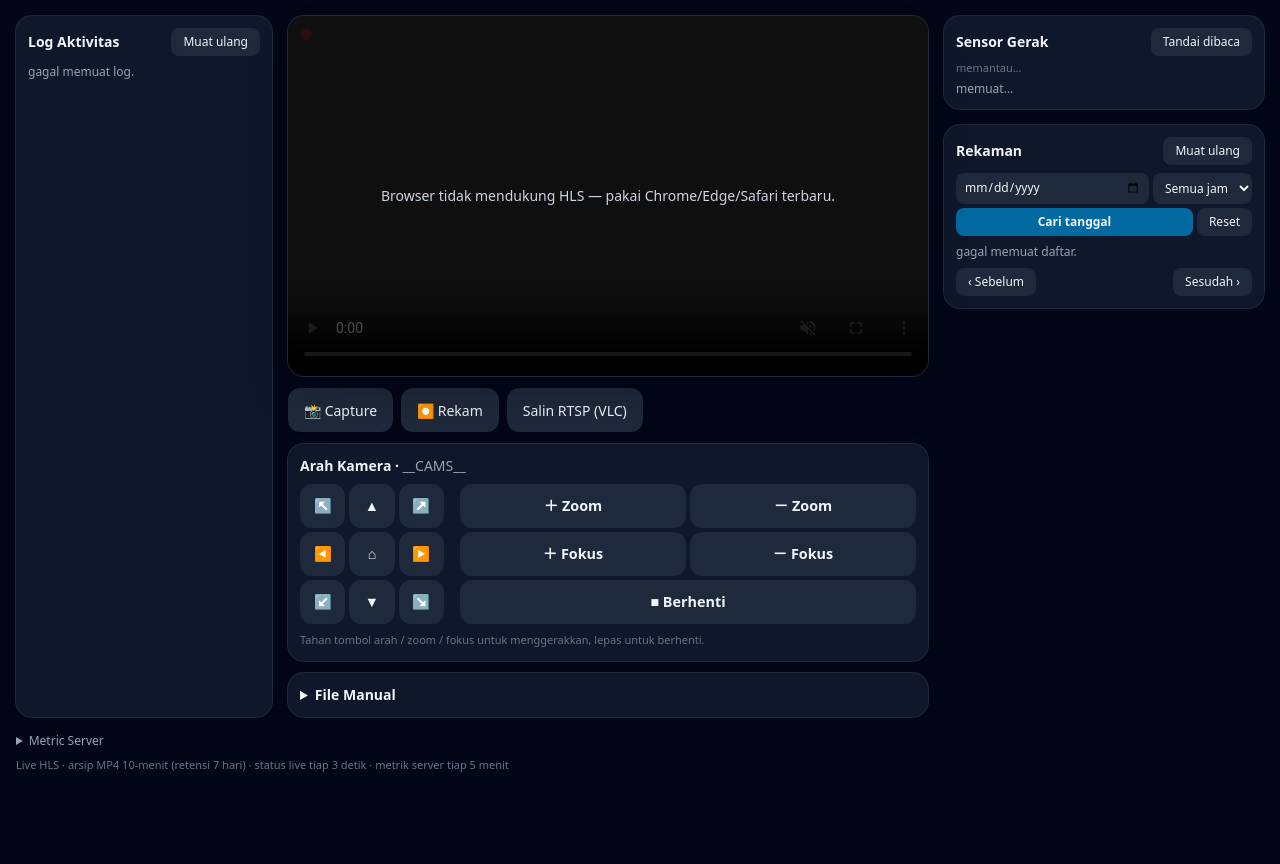
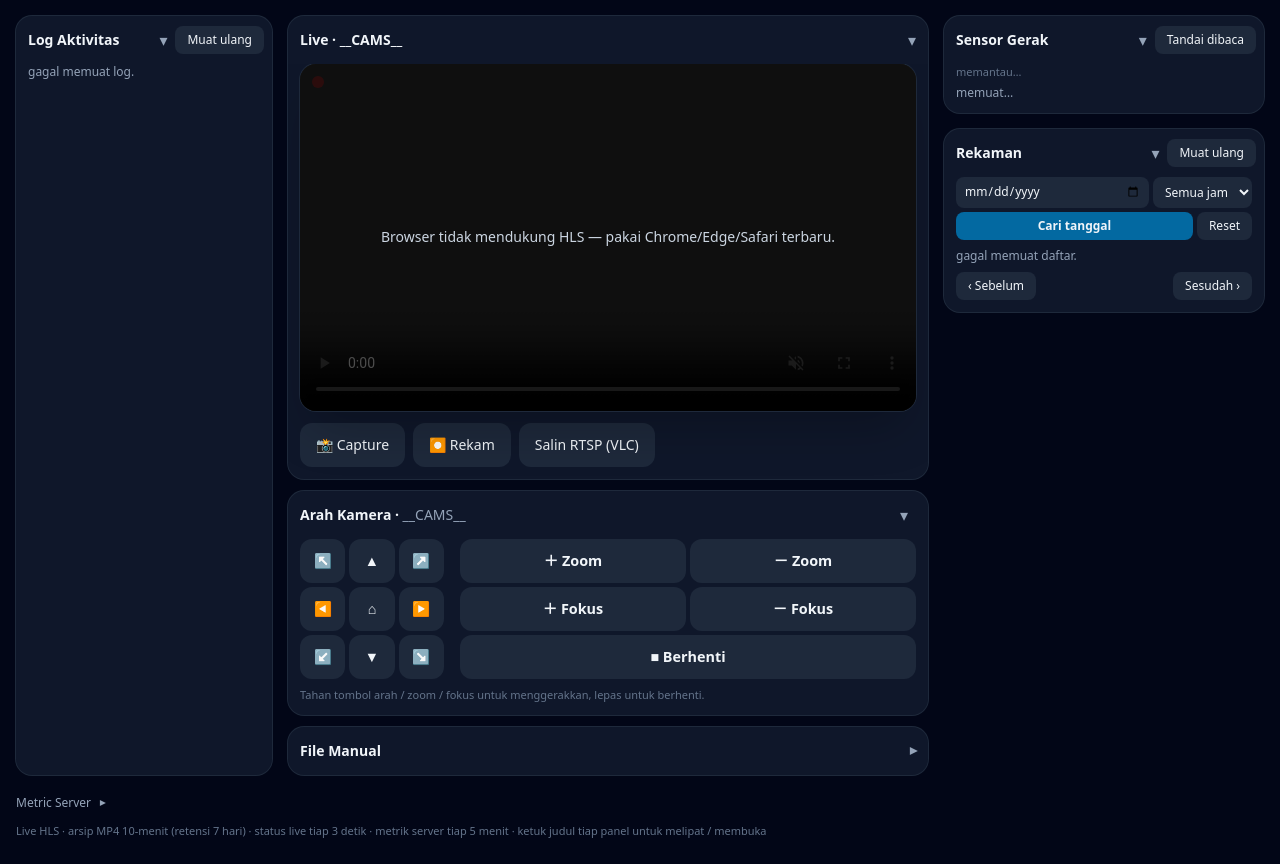
Before and after one commit to benialandra/cctv, a Python web app: template templates/dashboard.html in a window 1280 px wide. Shown: the part 61-925 px from the top of the page. Before the commit the page ends 833 px from the top, so only its background shows below. Run offline with Jinja, Linux system fonts and the light colour scheme; the template is opened without the code that fills it, so the values that code supplies are empty; some libraries are stand-ins or nearby versions.

Commit message:
dashboard: semua panel bisa collapse/expand (state tersimpan per browser)

```diff
--- a/templates/dashboard.html
+++ b/templates/dashboard.html
@@ -20,6 +20,11 @@
 .action-btn:hover{background:#334155}
 .action-btn:disabled{opacity:.5}
 @media (max-width:640px){.action-btn{flex:1 1 45%}}
+.coll-body{display:grid;grid-template-rows:1fr;transition:grid-template-rows .25s ease}
+.coll.closed .coll-body{grid-template-rows:0fr}
+.coll-body>div{overflow:hidden;min-height:0}
+.chev{display:inline-block;transition:transform .2s;color:#94a3b8}
+.coll.closed .chev{transform:rotate(-90deg)}
 </style>
 </head>
 <body class="bg-slate-950 text-slate-100 min-h-screen">
@@ -40,17 +45,30 @@
 </header>
 
 <main class="w-full p-3 md:p-4 flex flex-col xl:flex-row gap-3 md:gap-4">
-  <aside class="shrink-0 rounded-2xl bg-slate-900 ring-1 ring-slate-800 p-3 flex flex-col order-3 xl:order-1 xl:w-64">
-    <div class="flex items-center justify-between mb-2">
-      <h2 class="font-bold text-sm">Log Aktivitas <span id="logCount" class="text-slate-400 font-normal"></span></h2>
+  <aside class="coll shrink-0 rounded-2xl bg-slate-900 ring-1 ring-slate-800 order-3 xl:order-1 xl:w-64" data-coll="log" data-open="1">
+    <div class="flex items-center gap-1 p-2">
+      <button class="flex-1 flex items-center justify-between text-left px-1 py-1" onclick="toggleColl('log')">
+        <span class="font-bold text-sm">Log Aktivitas <span id="logCount" class="text-slate-400 font-normal"></span></span>
+        <span class="chev">▾</span>
+      </button>
       <button onclick="loadLog()" class="text-xs px-3 py-1.5 rounded-lg bg-slate-800 hover:bg-slate-700 transition">Muat ulang</button>
     </div>
+    <div class="coll-body"><div><div class="px-3 pb-3">
       <div id="logList" class="space-y-1 overflow-y-auto pr-1 max-h-[32vh] md:max-h-[40vh] xl:max-h-[72vh] text-xs">
         <p class="text-xs text-slate-400">memuat…</p>
       </div>
+    </div></div></div>
   </aside>
 
   <section class="flex-1 min-w-0 order-1 xl:order-2">
+    <div class="coll rounded-2xl bg-slate-900 ring-1 ring-slate-800" data-coll="live" data-open="1">
+      <div class="flex items-center gap-1 p-2">
+        <button class="flex-1 flex items-center justify-between text-left px-1 py-1" onclick="toggleColl('live')">
+          <span class="font-bold text-sm"><span id="liveTitle">Live</span></span>
+          <span class="chev">▾</span>
+        </button>
+      </div>
+      <div class="coll-body"><div><div class="px-3 pb-3">
         <div class="relative rounded-2xl overflow-hidden bg-black aspect-video shadow-2xl ring-1 ring-slate-800">
           <video id="mainVideo" class="w-full h-full" controls muted autoplay playsinline></video>
           <div id="modeBadge" title="LIVE" class="absolute top-3 left-3 w-3 h-3 rounded-full bg-red-600 pulse-dot pointer-events-none"></div>
@@ -65,11 +83,17 @@
           <button onclick="copyRtsp()" class="action-btn">Salin RTSP (VLC)</button>
           <span id="rtspMsg" class="text-xs text-slate-400 w-full sm:w-auto"></span>
         </div>
-    <div id="ptzPanel" class="mt-3 rounded-2xl bg-slate-900 ring-1 ring-slate-800 p-3">
-      <div class="flex items-center justify-between mb-2">
-        <h3 class="font-bold text-sm">Arah Kamera · <span id="ptzCam" class="text-slate-400 font-normal"></span></h3>
-        <span id="ptzMsg" class="text-xs text-slate-400"></span>
+      </div></div></div>
     </div>
+    <div id="ptzPanel" class="coll mt-3 rounded-2xl bg-slate-900 ring-1 ring-slate-800" data-coll="ptz" data-open="1">
+      <div class="flex items-center gap-1 p-2">
+        <button class="flex-1 flex items-center justify-between text-left px-1 py-1" onclick="toggleColl('ptz')">
+          <span class="font-bold text-sm">Arah Kamera · <span id="ptzCam" class="text-slate-400 font-normal"></span></span>
+          <span class="chev">▾</span>
+        </button>
+        <span id="ptzMsg" class="text-xs text-slate-400 pr-1"></span>
+      </div>
+      <div class="coll-body"><div><div class="px-3 pb-3">
         <div class="flex flex-wrap gap-4 items-start">
           <div class="grid grid-cols-3 gap-1 w-36 shrink-0" id="ptzPad">
             <button data-ptz="up-left" class="ptz-btn" title="Serong kiri atas">↖</button>
@@ -95,32 +119,49 @@
           </div>
         </div>
         <p class="text-[11px] text-slate-500 mt-2">Tahan tombol arah / zoom / fokus untuk menggerakkan, lepas untuk berhenti.</p>
+      </div></div></div>
     </div>
-    <details class="mt-3 rounded-2xl bg-slate-900 ring-1 ring-slate-800 p-3">
-      <summary class="font-bold text-sm cursor-pointer">File Manual <span id="manCount" class="text-slate-400 font-normal"></span></summary>
+    <div class="coll mt-3 rounded-2xl bg-slate-900 ring-1 ring-slate-800" data-coll="manual" data-open="0">
+      <div class="flex items-center gap-1 p-2">
+        <button class="flex-1 flex items-center justify-between text-left px-1 py-1" onclick="toggleColl('manual')">
+          <span class="font-bold text-sm">File Manual <span id="manCount" class="text-slate-400 font-normal"></span></span>
+          <span class="chev">▾</span>
+        </button>
+      </div>
+      <div class="coll-body"><div><div class="px-3 pb-3">
         <p class="text-[11px] text-slate-500 mt-1">Hasil capture & rekaman manual, tersimpan di server (tidak ikut hapus otomatis).</p>
         <div id="manSnaps" class="grid grid-cols-3 sm:grid-cols-4 gap-1 mt-2"></div>
         <div id="manClips" class="space-y-1 mt-2 text-sm"></div>
-    </details>
+      </div></div></div>
+    </div>
   </section>
 
   <div class="flex flex-col gap-3 md:gap-4 shrink-0 min-w-0 order-2 xl:order-3 xl:w-80">
-  <div class="rounded-2xl bg-slate-900 ring-1 ring-slate-800 p-3">
-    <div class="flex items-center justify-between mb-1">
-      <h2 class="font-bold text-sm">Sensor Gerak <span id="motionCount" class="text-slate-400 font-normal"></span></h2>
+  <div class="coll rounded-2xl bg-slate-900 ring-1 ring-slate-800" data-coll="motion" data-open="1">
+    <div class="flex items-center gap-1 p-2">
+      <button class="flex-1 flex items-center justify-between text-left px-1 py-1" onclick="toggleColl('motion')">
+        <span class="font-bold text-sm">Sensor Gerak <span id="motionCount" class="text-slate-400 font-normal"></span></span>
+        <span class="chev">▾</span>
+      </button>
       <button onclick="motionRead()" class="text-xs px-3 py-1.5 rounded-lg bg-slate-800 hover:bg-slate-700 transition">Tandai dibaca</button>
     </div>
+    <div class="coll-body"><div><div class="px-3 pb-3">
       <p id="motionStat" class="text-[11px] text-slate-500 mb-1">memantau…</p>
       <div id="motionList" class="space-y-1 overflow-y-auto pr-1 max-h-[24vh] xl:max-h-[26vh] text-xs">
         <p class="text-xs text-slate-400">memuat…</p>
       </div>
+    </div></div></div>
   </div>
 
-  <aside class="rounded-2xl bg-slate-900 ring-1 ring-slate-800 p-3 flex flex-col">
-    <div class="flex items-center justify-between mb-2">
-      <h2 class="font-bold text-sm">Rekaman <span id="recCount" class="text-slate-400 font-normal"></span></h2>
+  <aside class="coll rounded-2xl bg-slate-900 ring-1 ring-slate-800" data-coll="rec" data-open="1">
+    <div class="flex items-center gap-1 p-2">
+      <button class="flex-1 flex items-center justify-between text-left px-1 py-1" onclick="toggleColl('rec')">
+        <span class="font-bold text-sm">Rekaman <span id="recCount" class="text-slate-400 font-normal"></span></span>
+        <span class="chev">▾</span>
+      </button>
       <button onclick="loadArch()" class="text-xs px-3 py-1.5 rounded-lg bg-slate-800 hover:bg-slate-700 transition">Muat ulang</button>
     </div>
+    <div class="coll-body"><div><div class="px-3 pb-3 flex flex-col">
       <div class="flex gap-1 mb-1">
         <input id="recDate" type="date" class="flex-1 min-w-0 text-xs px-2 py-1.5 rounded-lg bg-slate-800 text-slate-100" title="Tanggal rekaman">
         <select id="recHour" class="text-xs px-2 py-1.5 rounded-lg bg-slate-800 text-slate-100" title="Jam rekaman">
@@ -140,20 +181,28 @@
         <span id="pgInfo" class="text-slate-400"></span>
         <button id="pgNext" onclick="archGoto(1)" class="px-3 py-1.5 rounded-lg bg-slate-800 hover:bg-slate-700 transition">Sesudah ›</button>
       </div>
+    </div></div></div>
   </aside>
   </div>
 </main>
 
-<details class="w-full px-3 md:px-4 pb-2">
-  <summary class="text-xs text-slate-400 cursor-pointer hover:text-slate-200">Metric Server <span id="metUpd" class="text-slate-500"></span></summary>
-  <div class="mt-2 rounded-xl ring-1 ring-slate-800 bg-slate-900 p-3">
+<div class="coll w-full px-3 md:px-4 pb-2" data-coll="metric" data-open="0">
+  <div class="flex items-center gap-1">
+    <button class="flex items-center gap-2 text-left py-1" onclick="toggleColl('metric')">
+      <span class="text-xs text-slate-400">Metric Server <span id="metUpd" class="text-slate-500"></span></span>
+      <span class="chev text-xs">▾</span>
+    </button>
+  </div>
+  <div class="coll-body"><div><div class="pt-1">
+    <div class="rounded-xl ring-1 ring-slate-800 bg-slate-900 p-3">
       <div id="metGrid" class="grid grid-cols-2 sm:grid-cols-3 xl:grid-cols-6 gap-2 text-xs">
         <p class="text-xs text-slate-400">memuat…</p>
       </div>
       <p class="text-[11px] text-slate-500 mt-2">Diperbarui tiap 5 menit agar server tetap adem.</p>
     </div>
-</details>
-<footer class="w-full px-3 md:px-4 pb-6 text-[11px] text-slate-500">Live HLS · arsip MP4 10-menit (retensi 7 hari) · status live tiap 3 detik · metrik server tiap 5 menit</footer>
+  </div></div></div>
+</div>
+<footer class="w-full px-3 md:px-4 pb-6 text-[11px] text-slate-500">Live HLS · arsip MP4 10-menit (retensi 7 hari) · status live tiap 3 detik · metrik server tiap 5 menit · ketuk judul tiap panel untuk melipat / membuka</footer>
 
 <script>
 const CAMS=["__CAMS__"];
@@ -162,6 +211,21 @@ const v=document.getElementById("mainVideo");
 const badge=document.getElementById("modeBadge");
 const msg=document.getElementById("mainMsg");
 let hls=null;
+
+// ---- Panel lipat (collapse/expand), pilihan diingat per browser ----
+function toggleColl(id){
+ const el=document.querySelector('[data-coll="'+id+'"]'); if(!el)return;
+ el.classList.toggle("closed");
+ try{localStorage.setItem("coll_"+id,el.classList.contains("closed")?"0":"1");}catch(e){}
+}
+function initColl(){
+ document.querySelectorAll("[data-coll]").forEach(el=>{
+  const id=el.dataset.coll;
+  let open=el.dataset.open==="1";
+  try{const s=localStorage.getItem("coll_"+id); if(s==="0")open=false; else if(s==="1")open=true;}catch(e){}
+  el.classList.toggle("closed",!open);
+ });
+}
 
 function setBadge(t,live){
  badge.title=live?("LIVE — "+liveCam):t;
@@ -475,6 +539,8 @@ async function loadMotion(){
  }catch(e){}
 }
 
+initColl();
+document.getElementById("liveTitle").textContent="Live · "+liveCam;
 tickClock(); setInterval(tickClock,10000);
 loadArch(); loadLog(); setInterval(loadLog,30000);
 loadMetrics(); setInterval(loadMetrics,300000);
```
Lines whose indentation alone changed are shown as unchanged.
